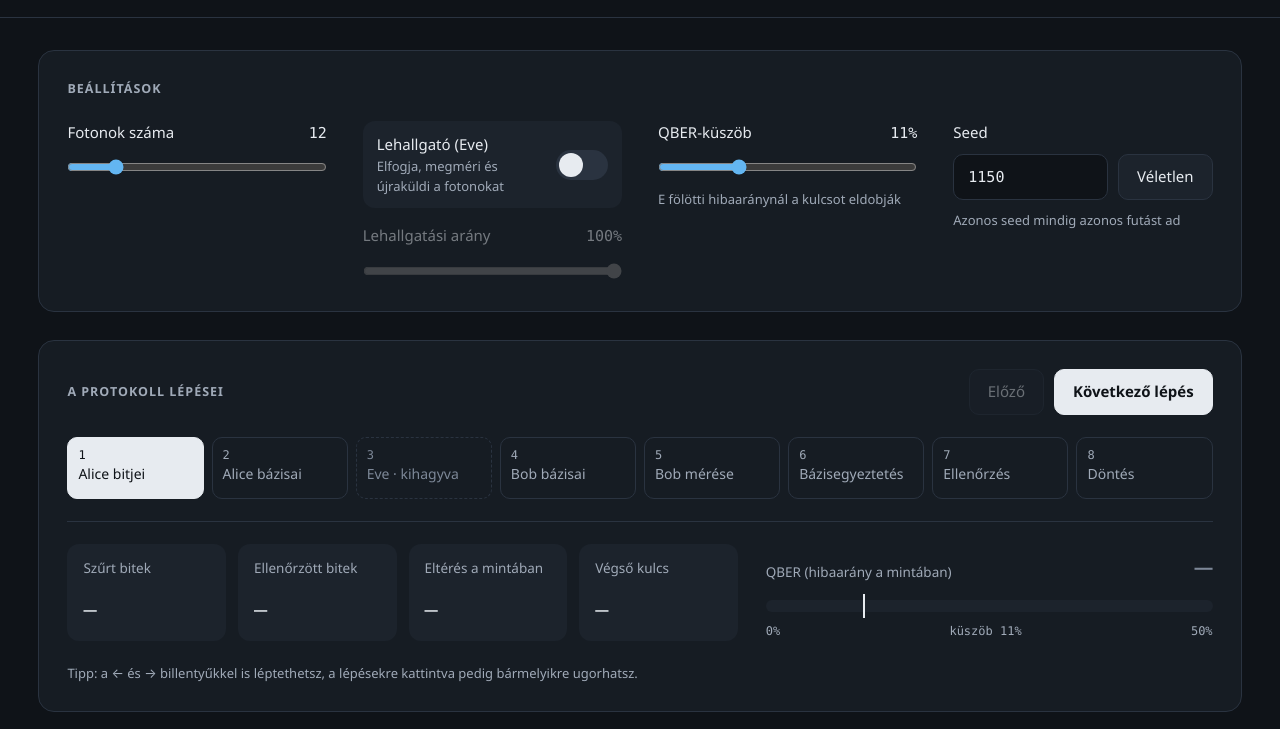
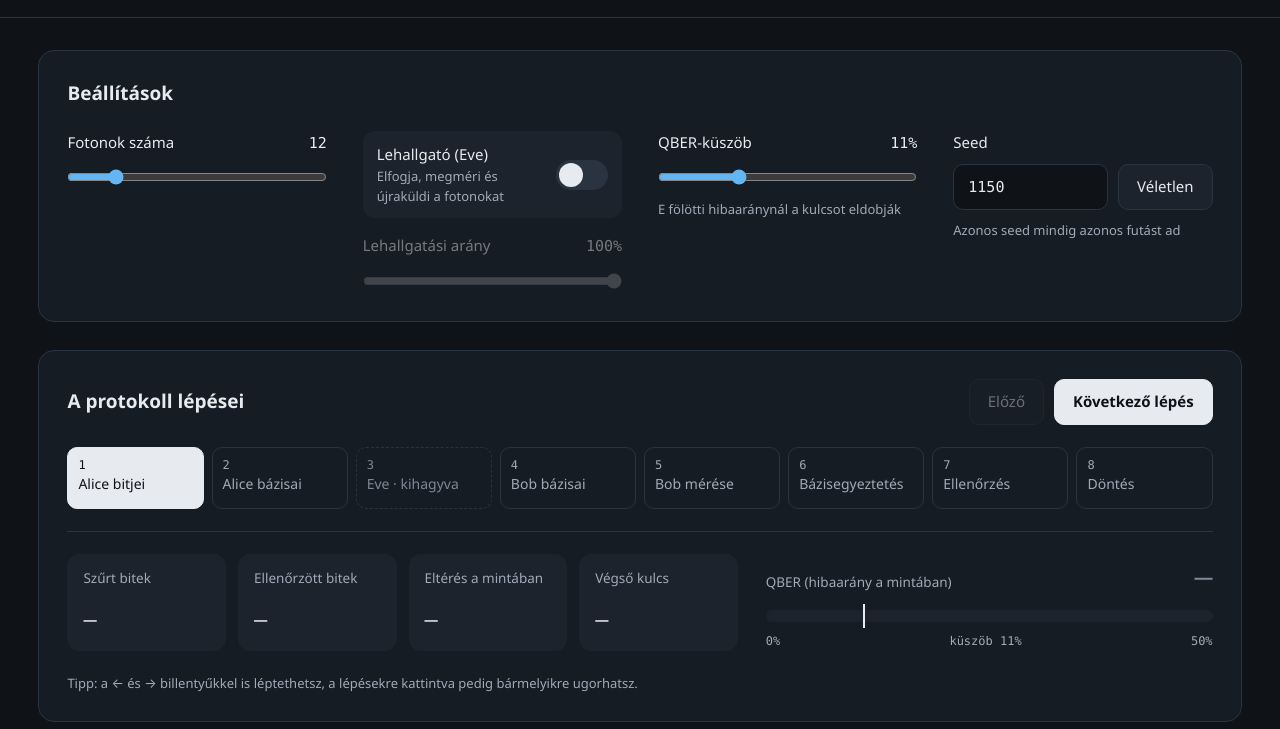
Before and after one commit to ZeiszOtto/bb84-simulator, a website with bundled scripts: page index.html in a window 1280 px wide. Shown: the part 71-800 px from the top of the page. Built offline with nearby package versions, Linux system fonts and the light colour scheme.

Commit message:
css fix, doc fixes and actions setup

```diff
--- a/css/style.css
+++ b/css/style.css
@@ -222,7 +222,7 @@ button, input {
 }
 
 /* Small uppercase label, e.g. "Beállítások" */
-.panel .panel-label, .panel-label {
+.panel-label {
   font-size: 12.5px;
   font-weight: 600;
   letter-spacing: 0.08em;
--- a/index.html
+++ b/index.html
@@ -32,7 +32,7 @@
     <!-- Settings of the run, in one row on wide screens                     -->
     <!-- =================================================================== -->
     <section class="panel" aria-labelledby="settings-title">
-      <h2 id="settings-title" class="panel-label">Beállítások</h2>
+      <h2 id="settings-title">Beállítások</h2>
       <div class="settings-grid">
 
         <div class="field">
@@ -87,7 +87,7 @@
     <!-- =================================================================== -->
     <section class="panel" aria-labelledby="steps-title">
       <div class="panel-head steps-head">
-        <h2 id="steps-title" class="panel-label">A protokoll lépései</h2>
+        <h2 id="steps-title">A protokoll lépései</h2>
         <div class="step-nav" role="group" aria-label="Léptetés">
           <button id="step-prev" type="button">Előző</button>
           <button id="step-next" type="button" class="primary">Következő lépés</button>
--- a/js/app.js
+++ b/js/app.js
@@ -9,7 +9,6 @@
  * Every handler only changes `state` and then calls render().
  * render() recomputes the run from the state and redraws everything,
  * so the page can never get out of sync with the state.
- *
  */
 (function (global) {
   'use strict';
--- a/js/protocol.js
+++ b/js/protocol.js
@@ -19,9 +19,6 @@
  * probability eveRate, measures it in a random basis, and sends Bob a new
  * photon prepared in her basis with her measured bit.
  * Expected QBER on the sifted key: eveRate / 4.
- *
- * Works as a classic browser script (exposes window.BB84.protocol; rng.js
- * must be loaded first) and as a Node.js module for the test suite.
  */
 (function (global) {
   'use strict';
@@ -104,7 +101,7 @@
   // ---------------------------------------------------------------------------
 
   /**
-   * The one quantum rule the simulator needs: measuring a BB84 photon.
+     * The one quantum rule the simulator needs: measuring a BB84 photon.
    *
    * @param {{basis: string, bit: (0|1)}} photon - The photon's prepared state.
    * @param {string} measBasis - The basis the receiver measures in.
--- a/js/ui-common.js
+++ b/js/ui-common.js
@@ -3,8 +3,7 @@
  * ui-channel.js and app.js): finding and creating elements, and formatting
  * values for display.
  *
- * Works as a classic browser script (exposes window.BB84.ui.common;
- * protocol.js must be loaded first) and as a Node.js module for the tests.
+ * Works as a classic browser script and as a Node.js module for the tests.
  * The element helpers need a browser; the formatting helpers work anywhere.
  */
 (function (global) {
--- a/js/ui-table.js
+++ b/js/ui-table.js
@@ -13,7 +13,7 @@
  * after every change. A click only produces a request such as
  * { field: 'aliceBit', index: 2, value: 0 }; app.js decides what to do with it.
  *
- * The CSS classes used here are defined in css/style.css (section 10).
+ * The CSS classes used here are defined in css/style.css.
  */
 (function (global) {
   'use strict';
```
Also changed, not shown: js/rng.js (+13 -1 lines), package.json (added, +12 -0 lines), tests/protocol.test.js (+0 -9 lines), README.md (added).
